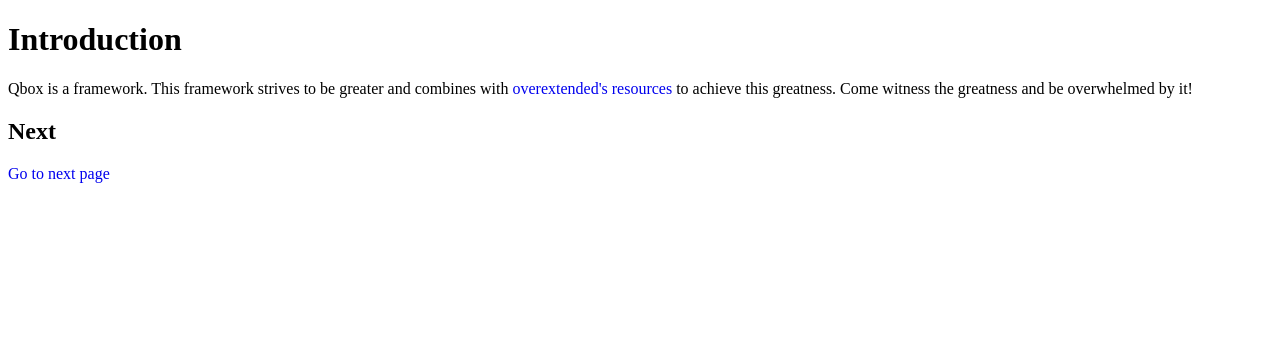
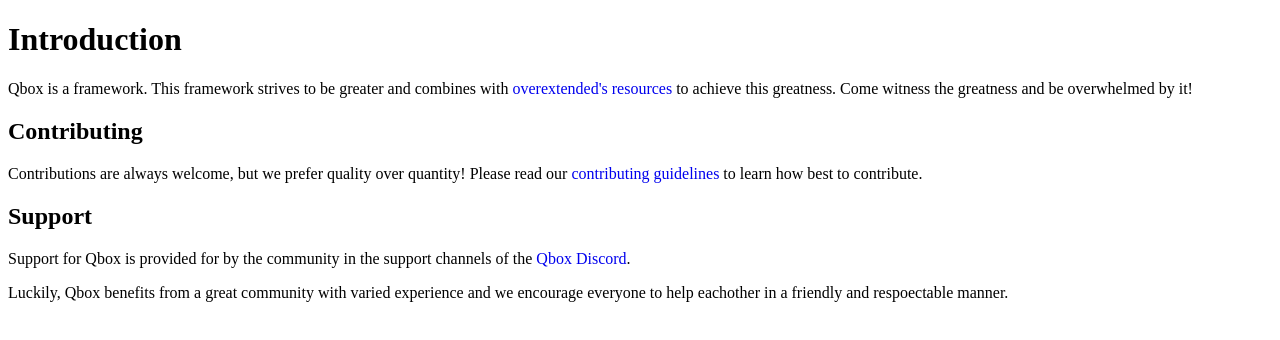
Before and after one commit to Qbox-project/qbox-project.github.io, a Next.js app: page / in a window 1280 px wide. Shown: the top 340 px of the page. Built offline with nearby package versions, Linux system fonts and the light colour scheme.

Commit message:
docs: Update front page content

```diff
--- a/pages/index.mdx
+++ b/pages/index.mdx
@@ -2,6 +2,14 @@
 
 Qbox is a framework. This framework strives to be greater and combines with [overextended's resources](https://github.com/overextended) to achieve this greatness. Come witness the greatness and be overwhelmed by it!
 
-## Next
 
-[Go to next page](another.mdx)
+## Contributing
+
+Contributions are always welcome, but we prefer quality over quantity! Please read our [contributing guidelines](https://qbox-project.github.io/contributors) to learn how best to contribute.
+
+
+## Support
+
+Support for Qbox is provided for by the community in the support channels of the [Qbox Discord](https://discord.gg/qbox).
+
+Luckily, Qbox benefits from a great community with varied experience and we encourage everyone to help eachother in a friendly and respoectable manner.
```
